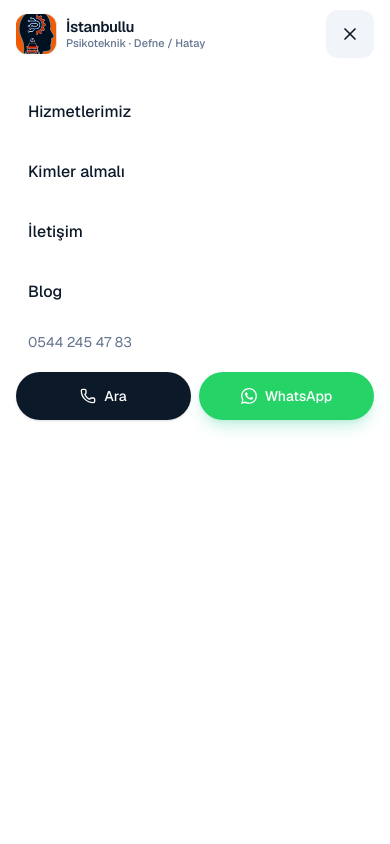
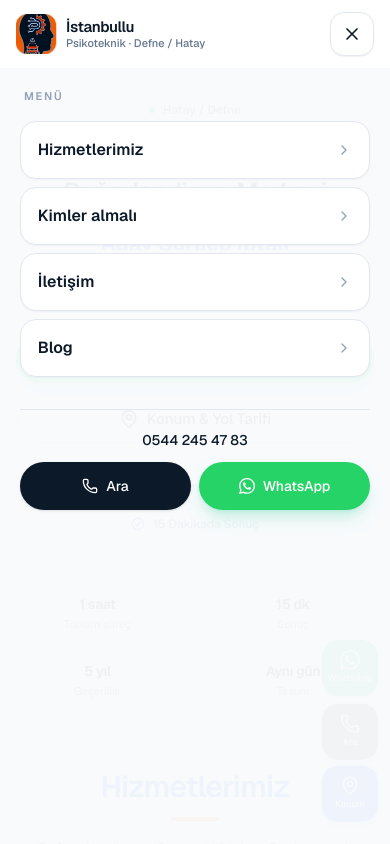
Before and after one commit to istanbullu728-max/psikoteknik-web-site, a Next.js app: page / in a window 390 px wide. Both pictures are taken after a click on the heading "Menü". Shown: the top 844 px of the page. Built offline with nearby package versions, Linux system fonts and the light colour scheme.

Commit message:
Polish the mobile menu and allow swiping service and process carousels.

```diff
--- a/app/globals.css
+++ b/app/globals.css
@@ -54,6 +54,60 @@ h3 {
   display: block;
 }
 
+.nav-burger {
+  display: inline-flex;
+  height: 44px;
+  width: 44px;
+  align-items: center;
+  justify-content: center;
+  border: 1px solid #e2e8f0;
+  border-radius: 14px;
+  background: #fff;
+  box-shadow: 0 1px 2px rgb(15 23 42 / 0.06);
+}
+
+.nav-burger-icon {
+  display: flex;
+  width: 18px;
+  flex-direction: column;
+  gap: 4px;
+}
+
+.nav-burger-icon span {
+  display: block;
+  height: 1.5px;
+  width: 100%;
+  border-radius: 999px;
+  background: #0c1929;
+}
+
+.nav-drawer {
+  position: fixed;
+  inset: 4.25rem 0 0 0;
+  z-index: 75;
+  background: rgb(248 250 252 / 0.96);
+}
+
+.nav-drawer-sheet {
+  height: 100%;
+  overflow-y: auto;
+  padding: 1.25rem 1.25rem 2rem;
+}
+
+.nav-drawer-link {
+  display: flex;
+  align-items: center;
+  justify-content: space-between;
+  border: 1px solid #e2e8f0;
+  border-radius: 16px;
+  background: #fff;
+  padding: 1rem 1.05rem;
+  font-size: 1rem;
+  font-weight: 600;
+  color: #0c1929;
+  box-shadow: 0 1px 2px rgb(15 23 42 / 0.04);
+}
+
 .phrase-rotator {
   display: block;
   height: 1.45em;
@@ -104,6 +158,7 @@ h3 {
 .mobile-loop {
   overflow: hidden;
   width: 100%;
+  touch-action: pan-y;
 }
 
 .mobile-loop-track {
--- a/app/layout.tsx
+++ b/app/layout.tsx
@@ -114,7 +114,7 @@ export default function RootLayout({ children }: LayoutProps<"/">) {
         <script
           dangerouslySetInnerHTML={{
             __html:
-              "document.addEventListener('click',function(e){var t=e.target;if(!t.closest)return;var m=t.closest('.nav-menu');var a=t.closest('.nav-menu a');if(a&&m)m.removeAttribute('open');});",
+              "document.addEventListener('click',function(e){var t=e.target;if(!t.closest)return;var m=t.closest('.nav-menu');var a=t.closest('.nav-menu a');if(a&&m)m.removeAttribute('open');});(function(){function bind(){document.querySelectorAll('.mobile-loop').forEach(function(vp){if(vp.dataset.bound)return;vp.dataset.bound='1';var track=vp.querySelector('.mobile-loop-track');if(!track)return;var x0=0;vp.addEventListener('touchstart',function(e){x0=e.touches[0].clientX;var a=track.getAnimations&&track.getAnimations()[0];if(a)a.pause();else track.style.animationPlayState='paused';},{passive:true});vp.addEventListener('touchend',function(e){var dx=e.changedTouches[0].clientX-x0;var a=track.getAnimations&&track.getAnimations()[0];if(a&&Math.abs(dx)>40){var t=a.currentTime||0;t=dx<0?Math.min(15990,t+4000):Math.max(0,t-4000);a.currentTime=t;}if(a)a.play();else track.style.animationPlayState='running';},{passive:true});});}if(document.readyState==='loading')document.addEventListener('DOMContentLoaded',bind);else bind();})();",
           }}
         />
         <div id="top" className="flex min-h-dvh flex-col overflow-x-hidden">
--- a/components/navbar.tsx
+++ b/components/navbar.tsx
@@ -1,5 +1,5 @@
 import Link from "next/link";
-import { Menu, Phone, X } from "lucide-react";
+import { ChevronRight, Phone, X } from "lucide-react";
 import { LogoMark, WhatsAppIcon } from "@/components/icons";
 import { Button } from "@/components/ui/button";
 import { navLinks, site, telHref, whatsappHref } from "@/lib/site";
@@ -50,26 +50,35 @@ export function Navbar() {
 
         <details className="nav-menu relative z-[80] ml-auto shrink-0 lg:hidden">
           <summary aria-label="Menü" className="nav-summary">
-            <span className="flex h-12 w-12 items-center justify-center rounded-xl bg-slate-100 text-navy-900">
-              <Menu className="nav-icon-closed h-5 w-5" />
-              <X className="nav-icon-open h-5 w-5" />
+            <span className="nav-burger">
+              <span className="nav-burger-icon nav-icon-closed" aria-hidden="true">
+                <span />
+                <span />
+                <span />
+              </span>
+              <X className="nav-icon-open h-5 w-5 text-navy-900" />
             </span>
           </summary>
-          <div className="fixed inset-0 top-[4.25rem] z-[75] overflow-y-auto bg-white">
-            <nav className="flex flex-col gap-1 px-4 py-4">
+          <div className="nav-drawer">
+            <nav className="nav-drawer-sheet">
+              <p className="px-1 text-[11px] font-semibold tracking-[0.16em] text-slate-400 uppercase">
+                Menü
+              </p>
+              <ul className="mt-4 space-y-2">
                 {navLinks.map((link) => (
-                <Link
-                  key={link.href}
-                  href={link.href}
-                  className="rounded-xl px-3 py-4 text-base font-medium text-navy-900"
-                >
-                  {link.label}
+                  <li key={link.href}>
+                    <Link href={link.href} className="nav-drawer-link">
+                      <span>{link.label}</span>
+                      <ChevronRight className="h-4 w-4 text-slate-400" />
                     </Link>
+                  </li>
                 ))}
-              <a href={telHref} className="px-3 py-2 text-sm text-slate-500">
+              </ul>
+              <div className="mt-8 border-t border-slate-200 pt-5">
+                <a href={telHref} className="block text-center text-sm font-medium text-navy-900">
                   {site.phoneDisplay}
                 </a>
-              <div className="mt-2 grid grid-cols-2 gap-2">
+                <div className="mt-3 grid grid-cols-2 gap-2">
                   <Button href={telHref} variant="navy" className="h-12 w-full">
                     <Phone className="h-4 w-4" />
                     Ara
@@ -79,6 +88,7 @@ export function Navbar() {
                     WhatsApp
                   </Button>
                 </div>
+              </div>
             </nav>
           </div>
         </details>
```
Lines whose indentation alone changed are shown as unchanged.
